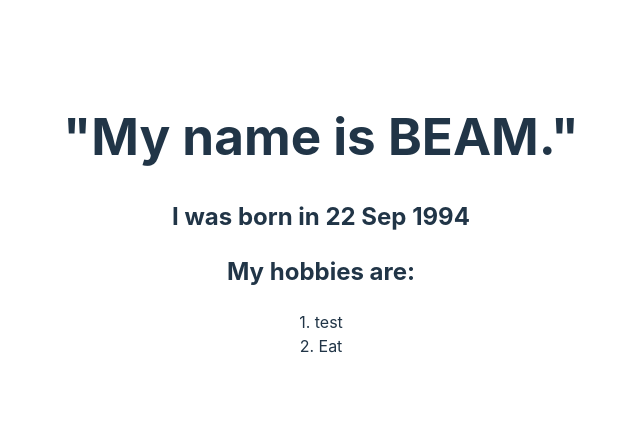
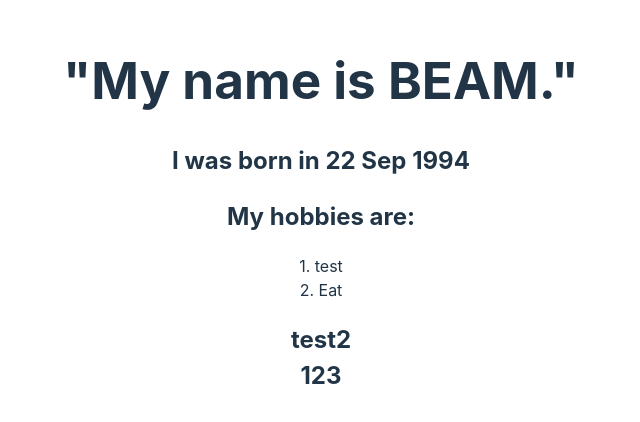
Before and after one commit to Pasika-swn/react-jumpstart, a React (Vite) app: page / in a window 1280 px wide. Shown: the part 184-606 px from the top of the page, without its empty margins (319-959 px from the left). Built offline with nearby package versions, Linux system fonts and the light colour scheme.

Commit message:
component children (สามารถเรียกใช้ตรงๆได้เลย)

```diff
--- a/src/App.jsx
+++ b/src/App.jsx
@@ -19,12 +19,10 @@ const SelfIntroduction = ({ name = "unknown", dateOfBirth, hobbies = [] }) => {
       {dateOfBirth ? <h2>I was born in {dateOfBirth}</h2> : null}
       {/* --------------------- */}
 
-
-
       {hobbies.length > 0 ? (
         //{/* อยากได้ JSX (no string) -> use .map() instead of .join() */}
         <div>
-        {/* <h2>My hobbies are: {hobbies.join(", ")}</h2> */}
+          {/* <h2>My hobbies are: {hobbies.join(", ")}</h2> */}
           <h2>My hobbies are: </h2>
           {hobbies.map((item, index) => (
             //{/* Must have KEY!!! */}
@@ -32,18 +30,36 @@ const SelfIntroduction = ({ name = "unknown", dateOfBirth, hobbies = [] }) => {
               {index + 1}. {item}
             </div>
           ))}
-        {/* {hobbies.map()} */}
+          {/* {hobbies.map()} */}
         </div>
       ) : null}
     </div>
   );
 };
 
+const Test = ({ children }) => {
+  console.log("tryingggg", children)
+  return <h2>{children}</h2>;
+};
+
 function App() {
   return (
     <div className="App">
-      <SelfIntroduction name="BEAM" dateOfBirth="22 Sep 1994" hobbies = {['test', "Eat"]} />
+      <SelfIntroduction
+        name="BEAM"
+        dateOfBirth="22 Sep 1994"
+        hobbies={["test", "Eat"]}
+      />
+
+    <Test>
+      <div>test2</div>
+      {/* 123 -> string not number */}
+      123
+    </Test>
+
+
     </div>
+
   );
 }
 
```
